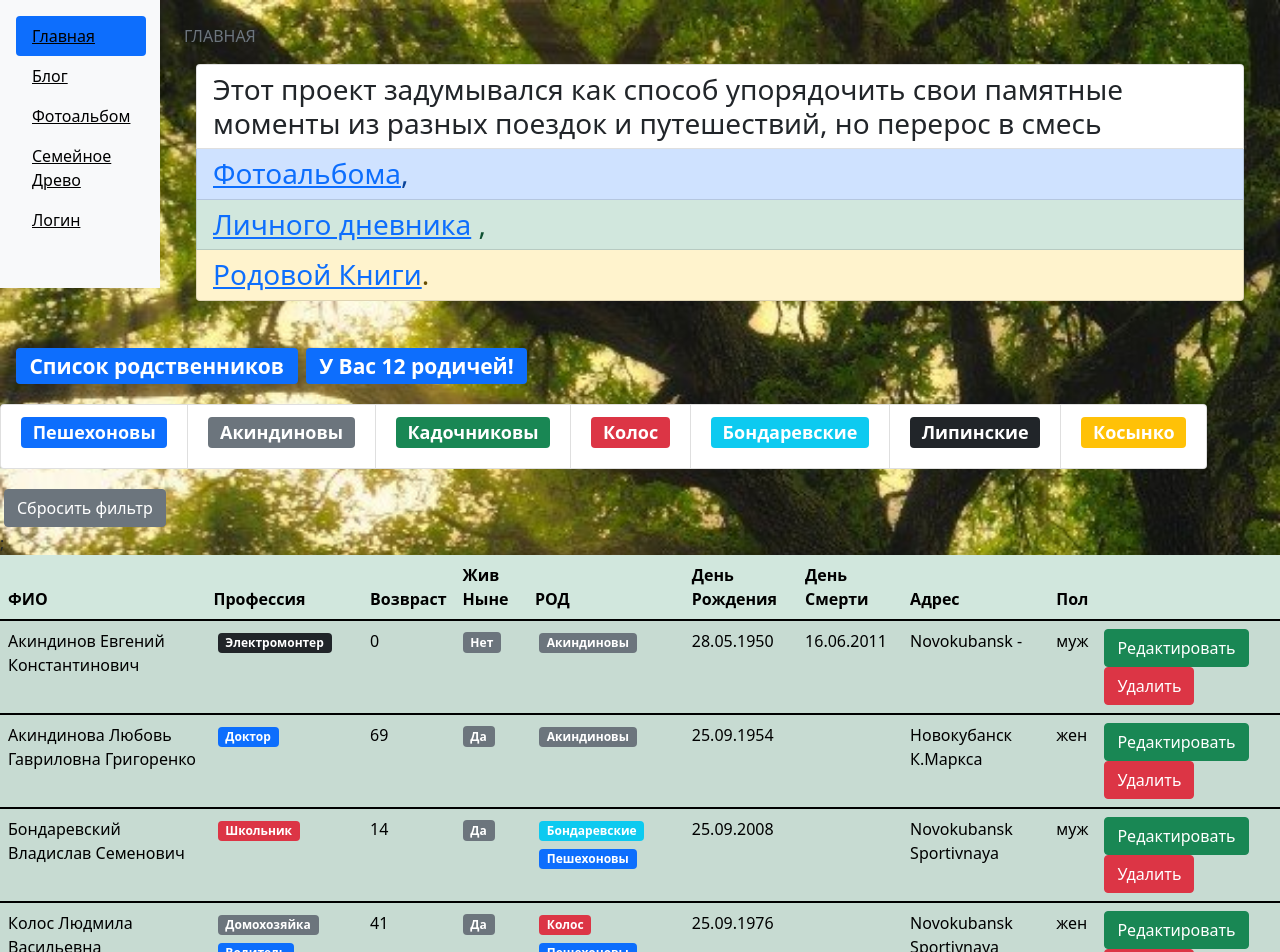
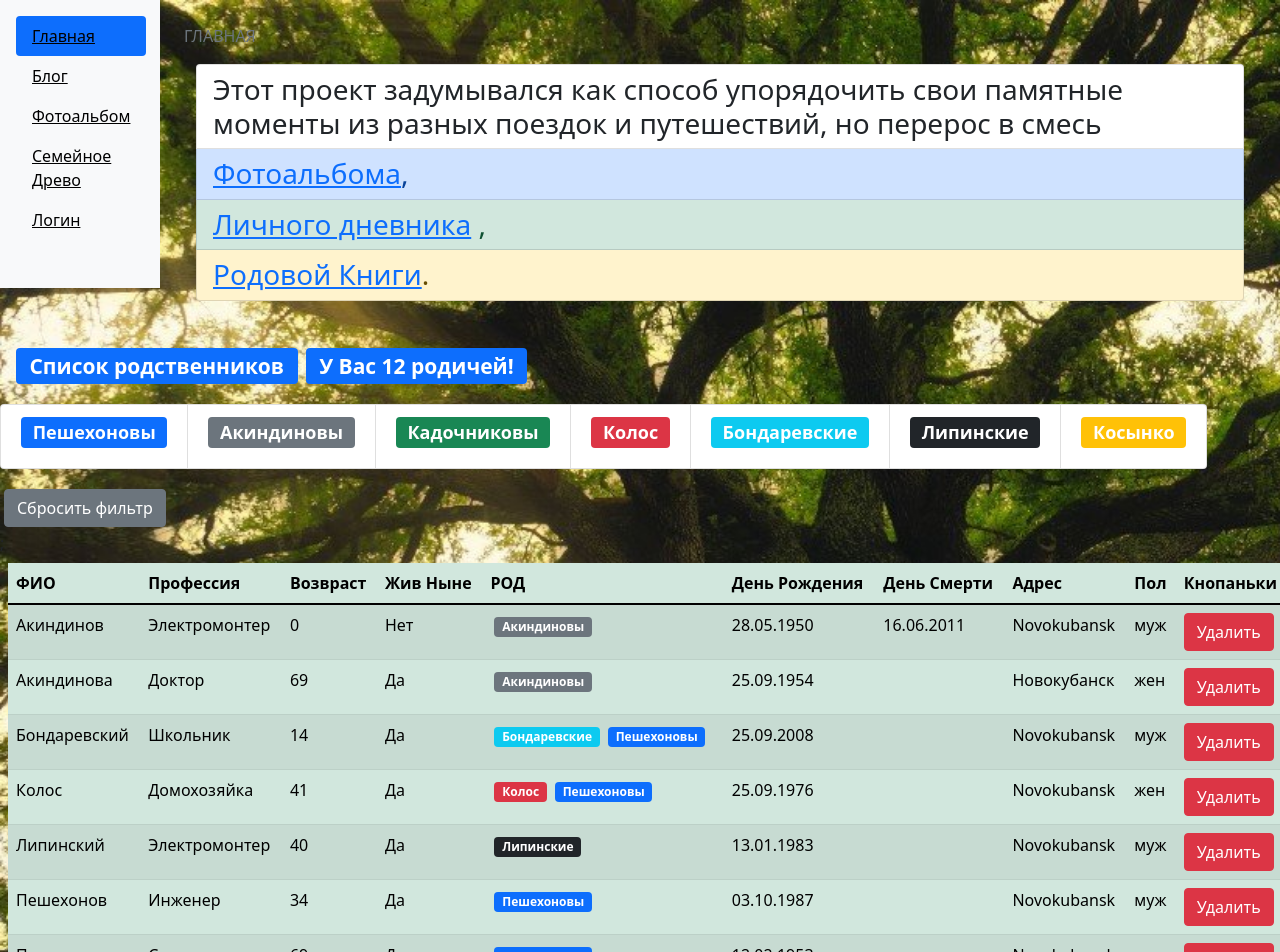
Before and after one commit to Toff2022/All-their, a React (Create React App) app in the folder client/: page /familyTree in a window 1280 px wide. Shown: the top 952 px of the page. Built offline with nearby package versions, Linux system fonts and the light colour scheme.

Commit message:
fix table reusable

```diff
--- a/client/src/api/fake.api/genus.api.js
+++ b/client/src/api/fake.api/genus.api.js
@@ -1,4 +1,4 @@
-export const genusObj = {
+export const genus = {
     Peshekhonovy: {
         _id: "1",
         name: "Пешехоновы",
@@ -36,43 +36,43 @@ export const genusObj = {
     }
 };
 
-export const genus = [
-    {
-        _id: "1",
-        name: "Пешехоновы",
-        color: "primary"
-    },
-    {
-        _id: "2",
-        name: "Акиндиновы",
-        color: "secondary"
-    },
-    {
-        _id: "3",
-        name: "Кадочниковы",
-        color: "success"
-    },
-    {
-        _id: "4",
-        name: "Колос",
-        color: "danger"
-    },
-    {
-        _id: "5",
-        name: "Бондаревские",
-        color: "info"
-    },
-    {
-        _id: "6",
-        name: "Липинские",
-        color: "dark"
-    },
-    {
-        _id: "7",
-        name: "Косынко",
-        color: "warning"
-    }
-];
+// export const genus = [
+//     {
+//         _id: "1",
+//         name: "Пешехоновы",
+//         color: "primary"
+//     },
+//     {
+//         _id: "2",
+//         name: "Акиндиновы",
+//         color: "secondary"
+//     },
+//     {
+//         _id: "3",
+//         name: "Кадочниковы",
+//         color: "success"
+//     },
+//     {
+//         _id: "4",
+//         name: "Колос",
+//         color: "danger"
+//     },
+//     {
+//         _id: "5",
+//         name: "Бондаревские",
+//         color: "info"
+//     },
+//     {
+//         _id: "6",
+//         name: "Липинские",
+//         color: "dark"
+//     },
+//     {
+//         _id: "7",
+//         name: "Косынко",
+//         color: "warning"
+//     }
+// ];
 const fetchAll = () =>
     new Promise((resolve) => {
         window.setTimeout(function () {
--- a/client/src/api/fake.api/professions.api.js
+++ b/client/src/api/fake.api/professions.api.js
@@ -1,4 +1,4 @@
-export const professions = {
+export const professionsObject = {
     doctor: { _id: "67rdca3eeb7f6fgeed471818", name: "Доктор", color: "primary" },
     seamstress: { _id: "67rdca3eeb7f6fgeed471820", name: "Швея", color: "secondary" },
     welder: { _id: "67rdca3eeb7f6fgeed471814", name: "Сварщик", color: "success" },
@@ -13,21 +13,21 @@ export const professions = {
     shoemaker: { _id: "67rdca3eeb7f6fgeed471836", name: "Сапожник", color: "secondary" },
     kolkhoz: { _id: "67rdca3eeb7f6fgeed471831", name: "Сельхоз Работник", color: "secondary" }
 };
-// export const professions = [
-//     { _id: "67rdca3eeb7f6fgeed471818", name: "Доктор", color: "primary" },
-//     { _id: "67rdca3eeb7f6fgeed471820", name: "Швея", color: "secondary" },
-//     { _id: "67rdca3eeb7f6fgeed471814", name: "Сварщик", color: "success" },
-//     { _id: "67rdca3eeb7f6fgeed471822", name: "Инженер", color: "info" },
-//     { _id: "67rdca3eeb7f6fgeed471824", name: "Дошкольник", color: "warning" },
-//     { _id: "67rdca3eeb7f6fgeed471832", name: "Школьник", color: "danger" },
-//     { _id: "67rdca3eeb7f6fgeed471830", name: "Домохозяйка", color: "secondary" },
-//     { _id: "67rdca3eeb7f6fgeed471829", name: "Налоговый инспектор", color: "primary" },
-//     { _id: "67rdca3eeb7f6fgeed471833", name: "Электромонтер", color: "dark" },
-//     { _id: "67rdca3eeb7f6fgeed471834", name: "Военный", color: "primary" },
-//     { _id: "67rdca3eeb7f6fgeed471835", name: "Водитель", color: "primary" },
-//     { _id: "67rdca3eeb7f6fgeed471836", name: "Сапожник", color: "secondary" },
-//     { _id: "67rdca3eeb7f6fgeed471831", name: "Сельхоз Работник", color: "secondary" }
-// ];
+export const professions = [
+    { _id: "67rdca3eeb7f6fgeed471818", name: "Доктор", color: "primary" },
+    { _id: "67rdca3eeb7f6fgeed471820", name: "Швея", color: "secondary" },
+    { _id: "67rdca3eeb7f6fgeed471814", name: "Сварщик", color: "success" },
+    { _id: "67rdca3eeb7f6fgeed471822", name: "Инженер", color: "info" },
+    { _id: "67rdca3eeb7f6fgeed471824", name: "Дошкольник", color: "warning" },
+    { _id: "67rdca3eeb7f6fgeed471832", name: "Школьник", color: "danger" },
+    { _id: "67rdca3eeb7f6fgeed471830", name: "Домохозяйка", color: "secondary" },
+    { _id: "67rdca3eeb7f6fgeed471829", name: "Налоговый инспектор", color: "primary" },
+    { _id: "67rdca3eeb7f6fgeed471833", name: "Электромонтер", color: "dark" },
+    { _id: "67rdca3eeb7f6fgeed471834", name: "Военный", color: "primary" },
+    { _id: "67rdca3eeb7f6fgeed471835", name: "Водитель", color: "primary" },
+    { _id: "67rdca3eeb7f6fgeed471836", name: "Сапожник", color: "secondary" },
+    { _id: "67rdca3eeb7f6fgeed471831", name: "Сельхоз Работник", color: "secondary" }
+];
 const fetchAll = () =>
     new Promise((resolve) => {
         window.setTimeout(function () {
--- /dev/null
+++ b/client/src/components/common/genusList.jsx
@@ -0,0 +1,20 @@
+import React from "react";
+import PropTypes from "prop-types";
+import Genus from "./genus";
+
+const GenusList = ({ genus }) => {
+    return (
+        <>
+            {Object.values(genus).map((item) => (
+                <Genus
+                    key={item._id}
+                    {...item}
+                />
+            ))}
+        </>
+    );
+};
+GenusList.propTypes = {
+    genus: PropTypes.array
+};
+export default GenusList;
--- /dev/null
+++ b/client/src/components/common/newTableBody.jsx
@@ -0,0 +1,34 @@
+import React from "react";
+import PropTypes from "prop-types";
+import _ from "lodash";
+
+const NewTableBody = ({ data, columns }) => {
+    const renderContent = (item, column) => {
+        if (columns[column].component) {
+            const component = columns[column].component;
+            if (typeof component === "function") {
+                return component(item);
+            }
+            return component;
+        }
+        return _.get(item, columns[column].path);
+    };
+    return (
+        <tbody>
+            {data.map((item) => (
+                <tr key={item._id}>
+                    {Object.keys(columns).map((column) => (
+                        <td key={column}>
+                            {renderContent(item, column)}
+                        </td>
+                    ))}
+                </tr>
+            ))}
+        </tbody>
+    );
+};
+NewTableBody.propTypes = {
+    data: PropTypes.array,
+    columns: PropTypes.object
+};
+export default NewTableBody;
--- a/client/src/components/common/relativesMainTable.jsx
+++ b/client/src/components/common/relativesMainTable.jsx
@@ -3,16 +3,15 @@ import PropTypes from "prop-types";
 import GroupList from "./groupList";
 import Pagination from "./pagination";
 import { paginate } from "../../utils/paginate";
-import RelativesTableHead from "./relativesTableHead";
-import RelativesTableBody from "./relativesTableBody";
-import RelativesTableFooter from "./relativesTableFooter";
+import Table from "./table";
+// import RelativesTableFooter from "./relativesTableFooter";
 import _ from "lodash";
+import GenusList from "./genusList";
 
-const RelativesMainTable = ({ relatives, genus, ...rest }) => {
+const RelativesMainTable = ({ relatives, genus, professions, onHandleDelete, ...rest }) => {
     const [currentPage, setCurrentPage] = useState(1);
     const [selectedGenus, setSelectrdGenus] = useState();
-    const [sortBy, setSortBy] = useState({ iter: "lastName", order: "asc" });
-
+    const [sortBy, setSortBy] = useState({ path: "lastName", order: "asc" });
     const handleGenusSelect = (item) => {
         setSelectrdGenus(item.name);
     };
@@ -32,7 +31,7 @@ const RelativesMainTable = ({ relatives, genus, ...rest }) => {
 
     const genusCount = filteredGenus.length;
 
-    const sortedGenus = _.orderBy(filteredGenus, [sortBy.iter], [sortBy.order]);
+    const sortedGenus = _.orderBy(filteredGenus, [sortBy.path], [sortBy.order]);
 
     const clearFilter = () => {
         setSelectrdGenus();
@@ -46,17 +45,35 @@ const RelativesMainTable = ({ relatives, genus, ...rest }) => {
         };
     }, [relatives]);
     const maxCount = Object.keys(relatives).length;
+
     const columns = {
-        name: { iter: "lastName", name: "ФИО" },
-        profession: { iter: "profession", name: "Профессия" },
-        age: { iter: "age", name: "Возвраст" },
-        alive: { iter: "alive", name: "Жив Ныне" },
-        genus: { name: "РОД" },
-        birthDay: { iter: "birthDay", name: "День Рождения" },
-        dathDay: { name: "День Смерти" },
-        adress: { name: "Адрес" },
-        sex: { iter: "sex", name: "Пол" },
-        buttons: {}
+        name: { path: "lastName", name: "ФИО" },
+        profession: {
+            path: "profession.name",
+            name: "Профессия"
+        },
+        age: { path: "age", name: "Возвраст" },
+        alive: { path: "alive", name: "Жив Ныне" },
+        genus: {
+            component: (relative) => (
+                <GenusList genus={relative.genus} />
+            ),
+            name: "РОД"
+        },
+        birthDay: { path: "birthDay", name: "День Рождения" },
+        dathDay: { path: "dethDay", name: "День Смерти" },
+        adress: { path: "adress.city", name: "Адрес" },
+        sex: { path: "sex", name: "Пол" },
+        buttons: {
+            name: " Кнопаньки",
+            component: (genus) => (
+                <button
+                    className="btn btn-danger"
+                    onClick={() => onHandleDelete(genus._id)}
+                >
+                    Удалить
+                </button>)
+        }
     };
     return (
         <div>
@@ -67,26 +84,22 @@ const RelativesMainTable = ({ relatives, genus, ...rest }) => {
                         items={genus}
                         onItemSelect={handleGenusSelect}
                     />
-                    <button className="btn btn-secondary m-1" onClick={clearFilter}>Сбросить фильтр</button>
+                    <button
+                        className="btn btn-secondary m-1"
+                        onClick={clearFilter}>
+                        Сбросить фильтр
+                    </button>
                 </div>
             };
-            {maxCount > 0 &&
-                <div className="main-table-container">
-                    <table className="table table-success table-striped">
-                        <RelativesTableHead
-                            onSort={handleSort}
-                            selectedSort={sortBy}
-                            columns={columns}
-                        />
-                        {relativesCrop.map((relative) => (
-                            <RelativesTableBody
-                                key={relative._id}
-                                {...rest}
-                                {...relative}
-                            />))}
-                        <RelativesTableFooter {...rest} />
-                    </table>
-                </div>
+            {maxCount > 0 && (
+                <>
+                    <Table onSort={handleSort}
+                        selectedSort={sortBy}
+                        columns={columns}
+                        data={relativesCrop}
+                    />
+                </>
+            )
             };
             <div className="d-flex justify-content-center">
                 <Pagination itemsCount={genusCount} pageSize={pageSize} onPageChange={handlePageChange} currentPage={currentPage} />
@@ -97,9 +110,11 @@ const RelativesMainTable = ({ relatives, genus, ...rest }) => {
 
 RelativesMainTable.propTypes = {
     maxCount: PropTypes.number,
-    genus: PropTypes.array,
+    genus: PropTypes.object,
+    professions: PropTypes.array,
     genusCount: PropTypes.number,
     relatives: PropTypes.array.isRequired,
+    onHandleDelete: PropTypes.func,
     relativesCrop: PropTypes.array
 };
 
--- a/client/src/components/common/relativesTableBody.jsx
+++ /dev/null
@@ -1,86 +0,0 @@
-import React from "react";
-import Profession from "./profession";
-import Genus from "./genus";
-import PropTypes from "prop-types";
-
-const RelativesTableBody = ({
-    onHandleDelete,
-    _id,
-    lastName,
-    firstName,
-    patronymic,
-    lastNameBeforeMarriage,
-    profession,
-    age,
-    alive,
-    genus,
-    birthDay,
-    dethDay,
-    adress,
-    sex,
-    ...rest
-}) => {
-    return (
-        <tbody>
-            <tr key={_id} >
-                <td>{lastName} {firstName} {patronymic} {lastNameBeforeMarriage}</td>
-                <td>
-                    {profession.map((item) => (
-                        <Profession
-                            key={item._id}
-                            {...item} />
-                    ))}
-                </td>
-                <td>{age}</td>
-                <td>
-                    <span className="badge bg-secondary">
-                        {alive}
-                    </span>
-                </td>
-                <td>
-                    {genus.map((item) => (
-                        <Genus
-                            key={item._id}
-                            {...item}
-                        />
-                    ))}
-                </td>
-                <td>{birthDay}</td>
-                <td>{dethDay}</td>
-                <td>{adress.city} {adress.street}</td>
-                <td>{sex}</td>
-                {/* <td>{bookmark}</td> */}
-                <td>
-                    <button
-                        className="btn btn-success"
-                    >
-                        Редактировать
-                    </button>
-                    <button
-                        className="btn btn-danger"
-                        onClick={() => onHandleDelete(_id)}
-                    >
-                        Удалить
-                    </button>
-                </td>
-            </tr>
-        </tbody>
-    );
-};
-RelativesTableBody.propTypes = {
-    _id: PropTypes.string,
-    lastName: PropTypes.string,
-    firstName: PropTypes.string,
-    patronymic: PropTypes.string,
-    lastNameBeforeMarriage: PropTypes.string,
-    age: PropTypes.number,
-    profession: PropTypes.array,
-    alive: PropTypes.string,
-    genus: PropTypes.array,
-    birthDay: PropTypes.string,
-    dethDay: PropTypes.string,
-    adress: PropTypes.object,
-    sex: PropTypes.string,
-    onHandleDelete: PropTypes.func
-};
-export default RelativesTableBody;
--- a/client/src/components/common/relativesTableHead.jsx
+++ b/client/src/components/common/relativesTableHead.jsx
@@ -3,10 +3,10 @@ import PropTypes from "prop-types";
 
 const RelativesTableHead = ({ onSort, selectedSort, columns }) => {
     const handleSort = (item) => {
-        if (selectedSort.iter === item) {
+        if (selectedSort.path === item) {
             onSort(({ ...selectedSort, order: selectedSort.order === "asc" ? "desc" : "asc" }));
         } else {
-            onSort({ iter: item, order: "asc" });
+            onSort({ path: item, order: "asc" });
         };
     };
     return (
@@ -15,11 +15,11 @@ const RelativesTableHead = ({ onSort, selectedSort, columns }) => {
                 {Object.keys(columns).map((column) => (
                     <th
                         key={column}
-                        onClick={columns[column].iter
-                            ? () => handleSort(columns[column].iter)
+                        onClick={columns[column].path
+                            ? () => handleSort(columns[column].path)
                             : undefined
                         }
-                        {...{ role: columns[column].iter && "button" }}
+                        {...{ role: columns[column].path && "button" }}
                         scope="col"
                     >
                         {columns[column].name}
--- /dev/null
+++ b/client/src/components/common/table.jsx
@@ -0,0 +1,31 @@
+import React from "react";
+import PropTypes from "prop-types";
+import RelativesTableHead from "./relativesTableHead";
+import NewTableBody from "./newTableBody";
+
+const Table = ({ onSort, selectedSort, columns, data, children }) => {
+    return (
+        <div className="main-table-container">
+            <table className="table table-success table-striped m-2">
+                {children || (
+                    <>
+                        <RelativesTableHead
+                            onSort={onSort}
+                            selectedSort={selectedSort}
+                            columns={columns}
+                        />
+                        <NewTableBody {...{ columns, data }} />
+                    </>
+                )}
+            </table>
+        </div>
+    );
+};
+Table.propTypes = {
+    onSort: PropTypes.func,
+    selectedSort: PropTypes.object,
+    columns: PropTypes.object,
+    data: PropTypes.array,
+    children: PropTypes.array
+};
+export default Table;
--- a/client/src/layout/familyTree.jsx
+++ b/client/src/layout/familyTree.jsx
@@ -1,6 +1,6 @@
 import React, { useEffect, useState } from "react";
-// import { relatives } from "../api/fake.api/relatives.api";
-// import { professions } from "../api/fake.api/professions.api";
+import PropTypes from "prop-types";
+
 import API from "../api";
 import HowMuchRelatives from "../components/common/howMuchRelatives";
 import RelativesMainTable from "../components/common/relativesMainTable";
@@ -9,6 +9,7 @@ const FamilyTree = () => {
     // const relativesURL = "http://localhost:8080/api/relatives"
     const [relatives, setRelatives] = useState();
     const [genus, setGenus] = useState();
+    const [professions, setProfessions] = useState();
 
     useEffect(() => {
         API.relatives.fetchAll()
@@ -18,11 +19,9 @@ const FamilyTree = () => {
     useEffect(() => {
         API.genus.fetchAll().then((data) => setGenus(data));
     }, []);
-    // const [professions, setProfessions] = useState(API.professions.fetchAll());
-    //     const [genus, setGenus] = useState();
-    //     useEffect(() => {
-    // API.genus.fetchAll()
-    //     },[])
+    useEffect(() => {
+        API.professions.fetchAll().then((data) => setProfessions(data));
+    }, []);
 
     const handleDelete = (relativeId) => {
         setRelatives(relatives.filter((relative) => relative._id !== relativeId));
@@ -31,17 +30,24 @@ const FamilyTree = () => {
     return (
         <div className="familyTree-container">
             {relatives && (
+                <>
                     <HowMuchRelatives relatives={relatives} />
-            )}
-            {relatives && (
+
                     <RelativesMainTable
                         genus={genus}
                         relatives={relatives}
+                        professions={professions}
                         onHandleDelete={handleDelete}
                     />
+                </>
             )}
         </div>
     );
 };
-
+FamilyTree.propTypes = {
+    relatives: PropTypes.array,
+    genus: PropTypes.object,
+    professions: PropTypes.object,
+    onHandleDelete: PropTypes.func
+};
 export default FamilyTree;
```
Also changed, not shown: client/src/api/fake.api/relatives.api.js (+14 -14 lines), client/src/components/common/profession.jsx (+8 -4 lines). Lines whose indentation alone changed are shown as unchanged.
